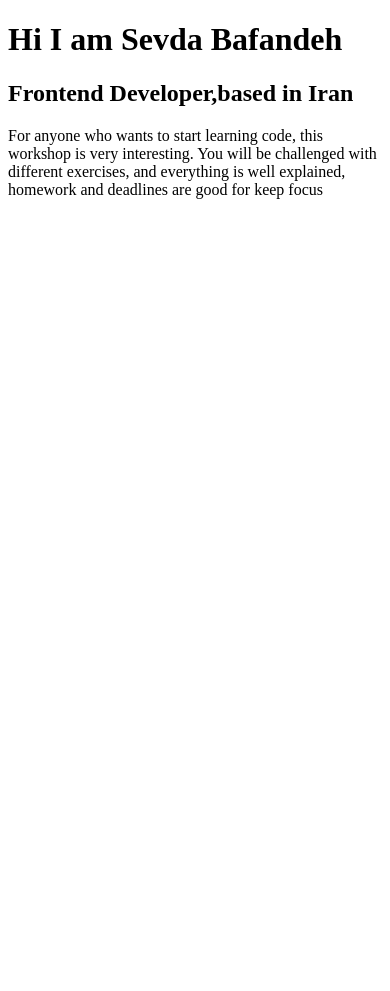
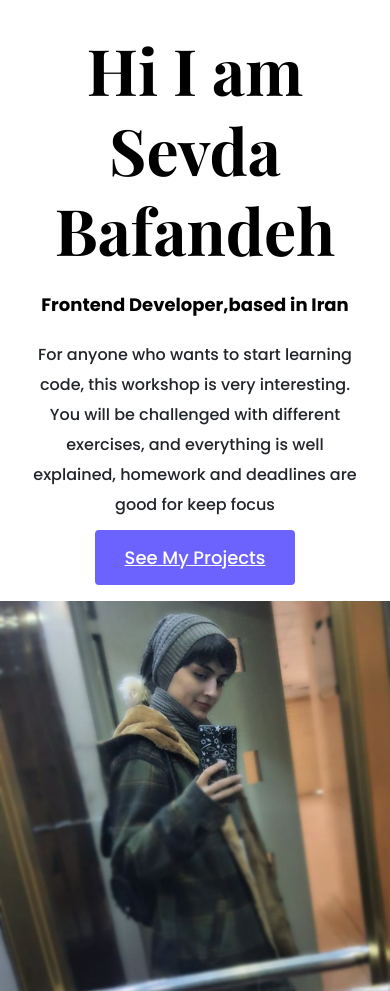
Before and after one commit to sevdaB/MYjOUrney, a plain HTML site: page about.html in a window 390 px wide. Before the commit the page ends 844 px from the top, so only its background shows below. Drawn offline with nearby package versions, Linux system fonts and the light colour scheme.

Commit message:
worked on my html and css

```diff
--- a/about.html
+++ b/about.html
@@ -5,15 +5,51 @@
     <meta http-equiv="X-UA-Compatible" content="IE=edge" />
     <meta name="viewport" content="width=device-width, initial-scale=1.0" />
     <title>About Me</title>
+
+    <link
+      href="https://cdn.jsdelivr.net/npm/bootstrap@5.0.0-beta2/dist/css/bootstrap.min.css"
+      rel="stylesheet"
+      integrity="sha384-BmbxuPwQa2lc/FVzBcNJ7UAyJxM6wuqIj61tLrc4wSX0szH/Ev+nYRRuWlolflfl"
+      crossorigin="anonymous"
+    />
+    <link rel="preconnect" href="https://fonts.gstatic.com" />
+    <link
+      href="https://fonts.googleapis.com/css2?family=Playfair+Display:wght@700&family=Poppins:wght@500;700&display=swap"
+      rel="stylesheet"
+    />
+    <link rel="stylesheet" href="styles/portfolio.css" />
+
+    <script
+      src="https://cdn.jsdelivr.net/npm/bootstrap@5.0.0-beta2/dist/js/bootstrap.bundle.min.js"
+      integrity="sha384-b5kHyXgcpbZJO/tY9Ul7kGkf1S0CWuKcCD38l8YkeH8z8QjE0GmW1gYU5S9FOnJ0"
+      crossorigin="anonymous"
+    ></script>
+    <script
+      src="https://kit.fontawesome.com/ddc3ee268a.js"
+      crossorigin="anonymous"
+    ></script>
   </head>
   <body>
-    <h1>Hi I am Sevda Bafandeh</h1>
-    <h2>Frontend Developer,based in Iran</h2>
-    <p>
-      For anyone who wants to start learning code, this workshop is very
-      interesting. You will be challenged with different exercises, and
-      everything is well explained, homework and deadlines are good for keep
-      focus
-    </p>
+    <div class="about-section">
+      <div class="row">
+        <div class="col-md-6">
+          <div class="about-section-content">
+            <h1 class="mb-4">Hi I am Sevda Bafandeh</h1>
+            <h2 class="mb-4">Frontend Developer,based in Iran</h2>
+            <p class="mb-4">
+              For anyone who wants to start learning code, this workshop is very
+              interesting. You will be challenged with different exercises, and
+              everything is well explained, homework and deadlines are good for
+              keep focus
+            </p>
+
+            <a href="" class="bt btn-branding"> See My Projects</a>
+          </div>
+        </div>
+        <div class="col-md-6">
+          <img src="images/sevda.jpg" alt="" class="img-fluid" />
+        </div>
+      </div>
+    </div>
   </body>
 </html>
--- a/styles/portfolio.css
+++ b/styles/portfolio.css
@@ -54,7 +54,21 @@ p {
   line-height: 1.5;
   font-size: 24px;
 }
-
+.about-section {
+  padding: 160px 20px;
+}
+.about-section h1 {
+  font-size: 64px;
+  line-height: 80px;
+  font-family: var(--heading-font-family);
+}
+.about-section h2 {
+  font-size: 18px;
+  font-family: var(--default-font-family);
+}
+.about-section-content {
+  margin: 30px;
+}
 .btn-branding {
   background: var(--branding-color);
   border-radius: 4px;
@@ -90,7 +104,10 @@ p {
   .hero {
     padding: 80px 20px;
   }
-
+  .about-section {
+    text-align: center;
+    padding: 0;
+  }
   .project-desciption {
     padding: 0;
     text-align: center;
```
Also changed, not shown: images/sevda.jpg (added).
